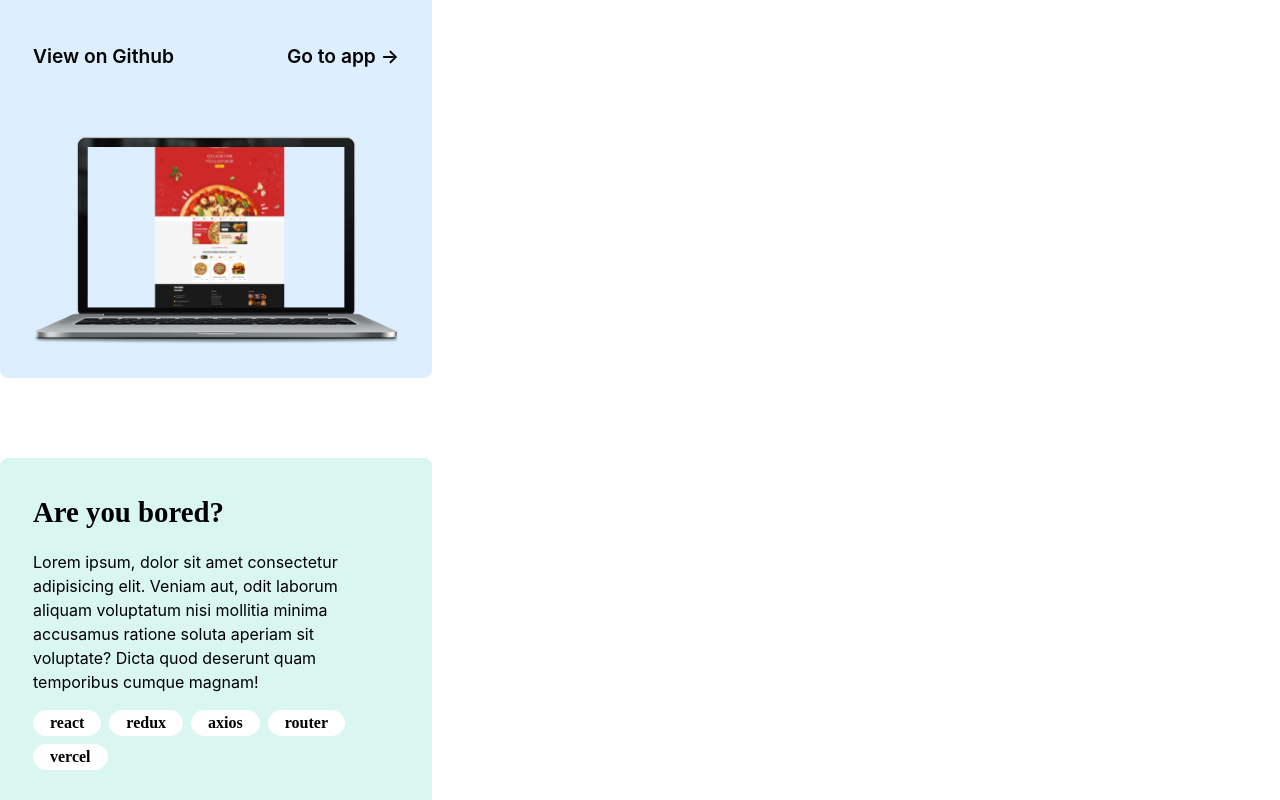
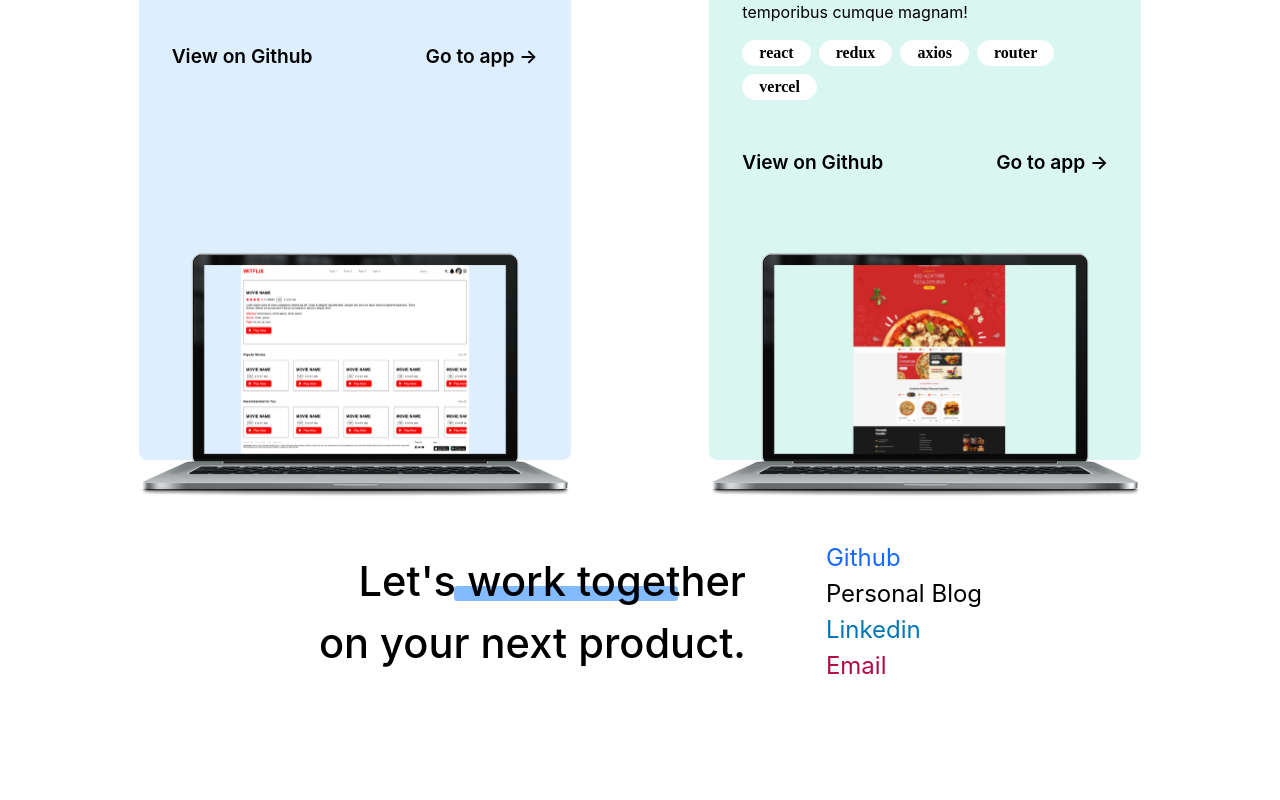
Before and after one commit to EzgiUOztuna/Personal-Website, a React (Vite) app: page / in a window 1280 px wide. Shown: the part 2000-2800 px from the top of the page. Built offline with nearby package versions, Linux system fonts and the light colour scheme.

Commit message:
final_v1

```diff
--- a/src/components/Projects.css
+++ b/src/components/Projects.css
@@ -19,11 +19,17 @@
     padding: 3rem 0;
 }
 
+.projects {
+    display: flex;
+    justify-content: space-evenly;
+}
+
 .project-1 {
     border: 1px solid #DDEEFE;
     background-color: #DDEEFE;
     border-radius: .5rem;
     width: 27rem;
+    height: 42rem;
     padding: 2rem;
     margin-bottom: 5rem;
     position: relative;
@@ -42,6 +48,12 @@
     font-size: 1rem;
     padding-bottom: 1rem;
     width: 20.5rem;
+}
+
+.group-104 {
+    position: absolute;
+    top: 28.85rem;
+    left: 0;
 }
 
 .programs {
@@ -83,6 +95,7 @@
     background-color: #D9F6F1;
     border-radius: .5rem;
     width: 27rem;
+    height: 42rem;
     padding: 2rem;
     margin-bottom: 5rem;
     position: relative;
@@ -102,3 +115,35 @@
     padding-bottom: 1rem;
     width: 20.5rem;
 }
+
+.group-103 {
+    position: absolute;
+    top: 28.85rem;
+    left: 0;
+}
+
+.footer {
+    display: flex;
+    justify-content: center;
+    align-items: center;
+    gap: 5rem;
+    padding-bottom: 8rem;
+}
+
+.footer p {
+    font-family: "inter", serif;
+    font-weight: 500;
+    font-size: 2.6rem;
+    width: 28rem;
+    text-align: right;
+    position: relative;
+    z-index: 2;
+}
+
+.rectangle-40 {
+    position: absolute;
+    bottom: 13.2rem;
+    left: 28.4rem;
+    width: 14rem;
+    z-index: 1;
+}
--- a/src/components/Projects.jsx
+++ b/src/components/Projects.jsx
@@ -8,6 +8,7 @@ export default function Projects() {
         <>
             <div className={`projects-container ${darkMode ? "dark" : ""}`}>
                 <h1>Projects</h1>
+                <div className="projects">
                     <div className="project-1">
                         <h2>Random Jokes</h2>
                         <p className="def-project1">Lorem ipsum, dolor sit amet consectetur adipisicing elit. Veniam aut, odit laborum aliquam voluptatum nisi mollitia.</p>
@@ -21,7 +22,7 @@ export default function Projects() {
                             <button className="view-git">View on Github</button>
                             <button className="go-app">Go to app  <span>&#8594;</span></button>
                         </div>
-                    <img className="group-103" src="Group 103.svg" />
+                        <img className="group-104" src="Group 104.svg" />
                     </div>
 
                     <div className="project-2">
@@ -38,9 +39,21 @@ export default function Projects() {
                             <button className="view-git">View on Github</button>
                             <button className="go-app">Go to app  <span>&#8594;</span></button>
                         </div>
-                    <img className="group-104" src="Group 104.svg" />
+                        <img className="group-103" src="Group 103.svg" />
                     </div>
                 </div>
+                <div className="footer">
+                    <p>Let's work together on your next product.</p>
+                    <ul>
+                        <button style={{ color: "#1769FF", fontSize: "1.5rem", fontFamily: "inter", display: "flex", flexDirection: "column" }}>Github</button>
+                        <button style={{ fontSize: "1.5rem", fontFamily: "inter", display: "flex", flexDirection: "column" }}>Personal Blog</button>
+                        <button style={{ color: "#0077B5", fontSize: "1.5rem", fontFamily: "inter", display: "flex", flexDirection: "column" }}>Linkedin</button>
+                        <button style={{ color: "#AF0C48", fontSize: "1.5rem", fontFamily: "inter", display: "flex", flexDirection: "column" }}>Email</button>
+                    </ul>
+
+                </div >
+                <img className="rectangle-40" src="Rectangle 40.svg" />
+            </div >
         </>
     )
 }
```
Also changed, not shown: public/Rectangle 40.svg (added). Lines whose indentation alone changed are shown as unchanged.
